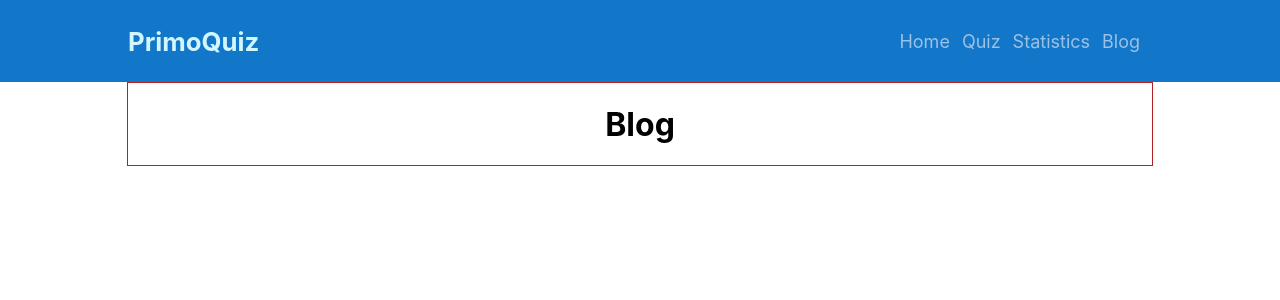
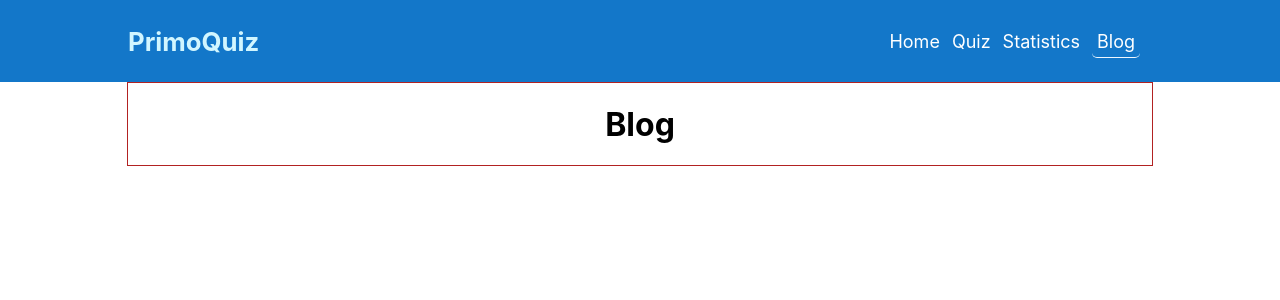
Before and after one commit to Abusayed987/Primo_Quiz, a React (Create React App) app: page /blog in a window 1280 px wide. Shown: the top 300 px of the page. Built offline with nearby package versions, Linux system fonts and the light colour scheme.

Commit message:
added active link

```diff
--- a/src/Components/Header/Header.css
+++ b/src/Components/Header/Header.css
@@ -12,13 +12,14 @@
 
 .navbar-container a {
     text-decoration: none;
-    color: #9BC1E7;
+    /* color: #9BC1E7; */
+    color: #fff;
     margin-right: 12px;
     font-size: 18px;
 }
 
 .navbar-container a:hover {
-    color: #eef7ff;
+    color: #57f9ff;
 }
 
 .navbar-container img {
@@ -30,3 +31,9 @@
     cursor: pointer;
     color: #d1f6ff;
 }
+
+.activeLink {
+    border-bottom: 1px solid #eef7ff;
+    padding: 5px;
+    border-radius: 5px;
+}
--- a/src/Components/Header/Header.js
+++ b/src/Components/Header/Header.js
@@ -1,5 +1,5 @@
 import React from 'react';
-import { Link } from 'react-router-dom';
+import { NavLink } from 'react-router-dom';
 import './Header.css'
 const Header = () => {
     return (
@@ -9,10 +9,14 @@ const Header = () => {
                     <h3>PrimoQuiz</h3>
                 </div>
                 <div>
-                    <Link to='/'>Home</Link>
-                    <Link to='/quiz'>Quiz</Link>
-                    <Link to='/statistics'>Statistics</Link>
-                    <Link to='/blog'>Blog</Link>
+                    <NavLink className={({ isActive }) => isActive ? 'activeLink' : undefined}
+                        to='/'>Home</NavLink>
+                    <NavLink className={({ isActive }) => isActive ? 'activeLink' : undefined}
+                        to='/quiz'>Quiz</NavLink>
+                    <NavLink className={({ isActive }) => isActive ? 'activeLink' : undefined}
+                        to='/statistics'>Statistics</NavLink>
+                    <NavLink className={({ isActive }) => isActive ? 'activeLink' : undefined}
+                        to='/blog'>Blog</NavLink>
                 </div>
             </nav>
         </div >
```
